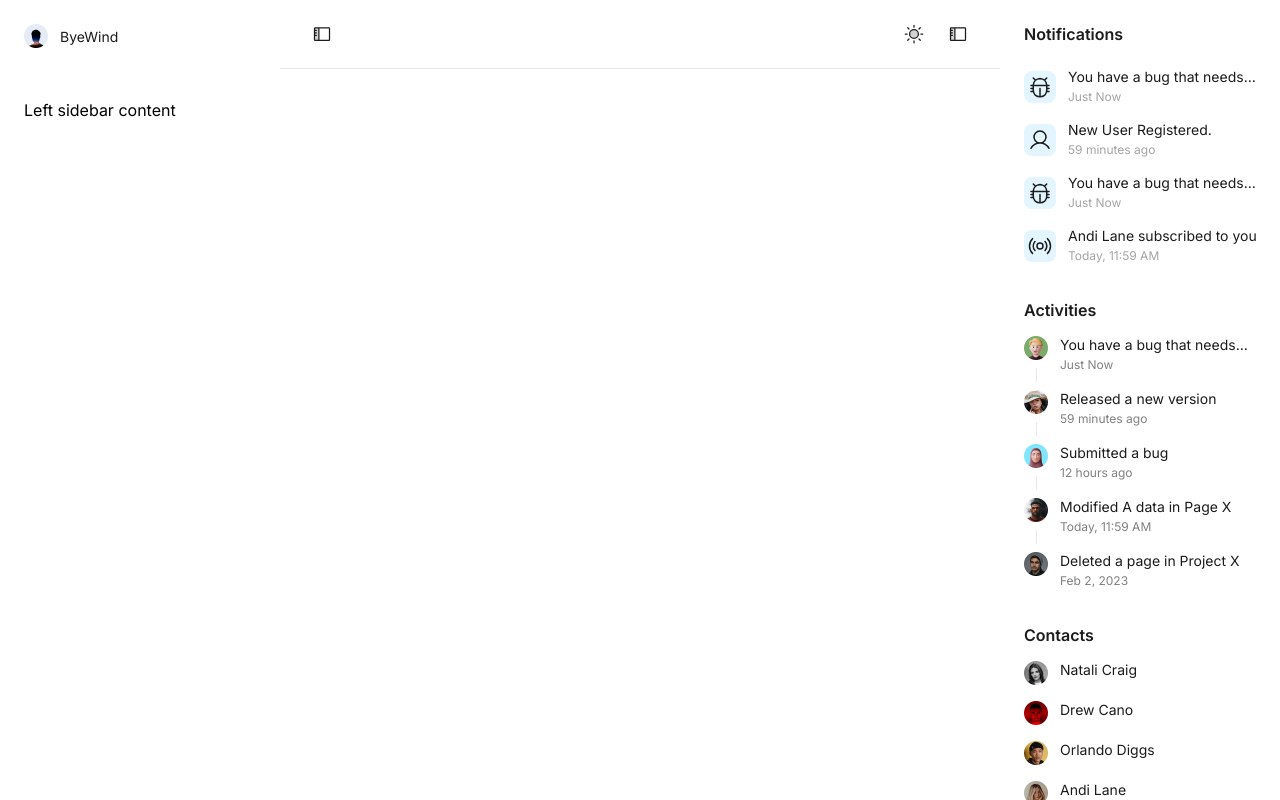
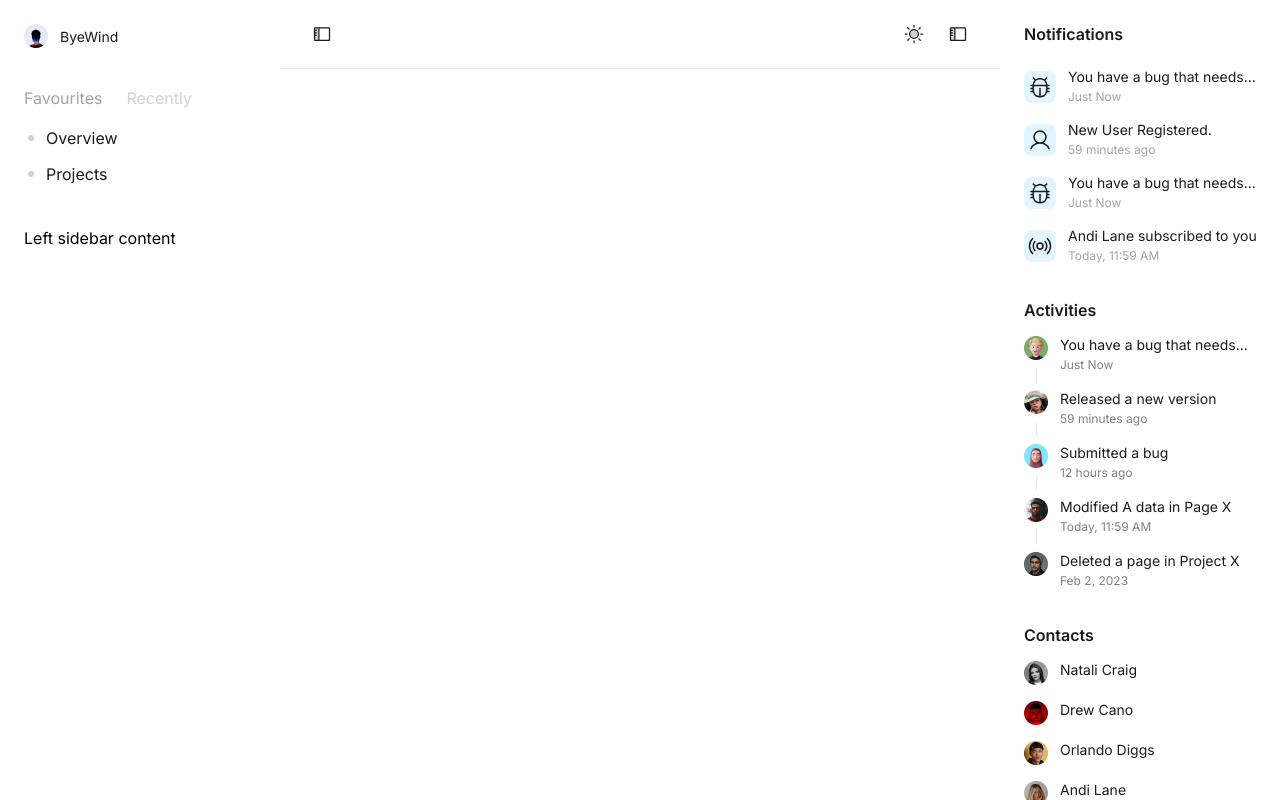
Before and after one commit to TheIllustrator1972/juspay-assignment, a React (Vite) app: page / in a window 1280 px wide. Built offline with nearby package versions, Linux system fonts and the light colour scheme.

Commit message:
- Added Favourites and Recently Section

```diff
--- /dev/null
+++ b/src/components/Left/FavouritesAndRecently.tsx
@@ -0,0 +1,24 @@
+import { favouritesAndRecentlyStyles } from "./styles";
+
+const FAVOURITES = [{ name: "Overview" }, { name: "Projects" }];
+
+const FavouritesAndRecently = () => {
+  return (
+    <div style={favouritesAndRecentlyStyles.container}>
+      <div style={favouritesAndRecentlyStyles.tabContainer}>
+        <p style={favouritesAndRecentlyStyles.favouritesText}>Favourites</p>
+        <p style={favouritesAndRecentlyStyles.recentlyText}>Recently</p>
+      </div>
+      <div style={favouritesAndRecentlyStyles.itemsContainer}>
+        {FAVOURITES?.map((item) => (
+          <div style={favouritesAndRecentlyStyles.itemContainer}>
+            <div style={favouritesAndRecentlyStyles.dot} />
+            <p style={favouritesAndRecentlyStyles.itemText}>{item.name}</p>
+          </div>
+        ))}
+      </div>
+    </div>
+  );
+};
+
+export default FavouritesAndRecently;
--- a/src/components/Left/styles.ts
+++ b/src/components/Left/styles.ts
@@ -17,3 +17,44 @@ export const profileStyles = {
     color: "var(--icon-fill)",
   },
 };
+
+export const favouritesAndRecentlyStyles = {
+  container: {
+    display: "flex",
+    flexDirection: "column",
+  } as const,
+  tabContainer: {
+    display: "flex",
+    flexDirection: "row",
+    gap: "24px",
+  } as const,
+  favouritesText: {
+    color: "var(--dark-highlight)",
+  },
+  recentlyText: {
+    color: "var(--light-highlight)",
+  },
+  itemsContainer: {
+    display: "flex",
+    flexDirection: "column",
+    gap: "8px",
+    paddingLeft: "4px",
+  } as const,
+  itemContainer: {
+    display: "flex",
+    alignItems: "center",
+    flexDirection: "row",
+    gap: "8px",
+  } as const,
+  dot: {
+    width: "6px",
+    height: "6px",
+    backgroundColor: "var(--dot-highlight)",
+    borderRadius: "50%",
+  },
+  itemText: {
+    margin: "0px",
+    padding: "4px",
+    color: "var(--icon-fill)",
+  },
+};
--- a/src/components/LeftSidebar.tsx
+++ b/src/components/LeftSidebar.tsx
@@ -1,6 +1,7 @@
 import { useAppContext } from "../contexts/AppContext";
 import { commonStyles } from "../commonStyles";
 import Profile from "./Left/Profile";
+import FavouritesAndRecently from "./Left/FavouritesAndRecently";
 
 function LeftSidebar() {
   const { leftCollapsed } = useAppContext();
@@ -18,10 +19,11 @@ function LeftSidebar() {
           display: "flex",
           flexDirection: "column",
           padding: "24px",
-          gap: "36px",
+          gap: "24px",
         }}
       >
         <Profile />
+        <FavouritesAndRecently />
         <p>Left sidebar content</p>
       </div>
     </aside>
--- a/src/index.css
+++ b/src/index.css
@@ -21,6 +21,9 @@
     --notification-icon-fill: #1c1c1c;
     --vertical-divider: #1c1c1c1a;
     --time-text: #1c1c1c66;
+    --dark-highlight: #1c1c1c66;
+    --light-highlight: #d2d2d2;
+    --dot-highlight: #d2d2d2;
   }
 
   .dark {
@@ -34,6 +37,9 @@
     --notification-icon-fill: #1c1c1c;
     --vertical-divider: #ffffff1a;
     --time-text: #ffffff66;
+    --dark-highlight: #ffffff66;
+    --light-highlight: #494949;
+    --dot-highlight: #494949;
   }
 
   .sidebar-icon,
```
